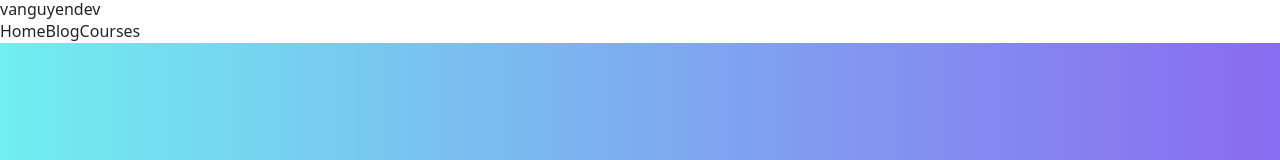
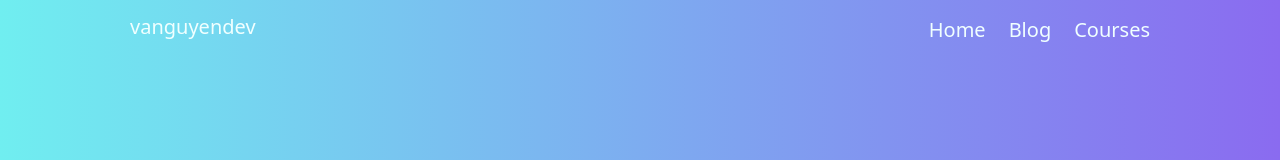
Before and after one commit to vanguyen333/mysiteO, a React (Vite) app: page / in a window 1280 px wide. Shown: the top 160 px of the page. Built offline with nearby package versions, Linux system fonts and the light colour scheme.

Commit message:
styling navbar done in a separate component, and works well

```diff
--- a/src/components/ThanhNav.jsx
+++ b/src/components/ThanhNav.jsx
@@ -10,7 +10,7 @@ import { BrowserRouter, Routes, Route, Link, NavLink } from "react-router-dom";
 import Home from "../pages/Home";
 import Blog from "../pages/Blog";
 import Courses from "../pages/Courses";
-
+import "./thanhnav.css";
 const ThanhNav = () => {
   return (
     <BrowserRouter>
--- /dev/null
+++ b/src/components/thanhnav.css
@@ -0,0 +1,22 @@
+.headercl {
+  background-image: linear-gradient(to right, #70eef0, #8a6bf0);
+  /* margin: 30px; */
+}
+header nav {
+  background-image: linear-gradient(to right, #70eef0, #8a6bf0);
+
+  display: flex;
+  gap: 23px;
+  justify-content: end;
+  /* max-width: 1200px; */
+  padding-left: 130px;
+  padding-right: 130px;
+  color: azure;
+  font-size: 20px;
+  margin: 0 auto;
+  padding-top: 15px;
+  padding-bottom: 15px;
+}
+header nav h1 {
+  margin-right: auto;
+}
```
